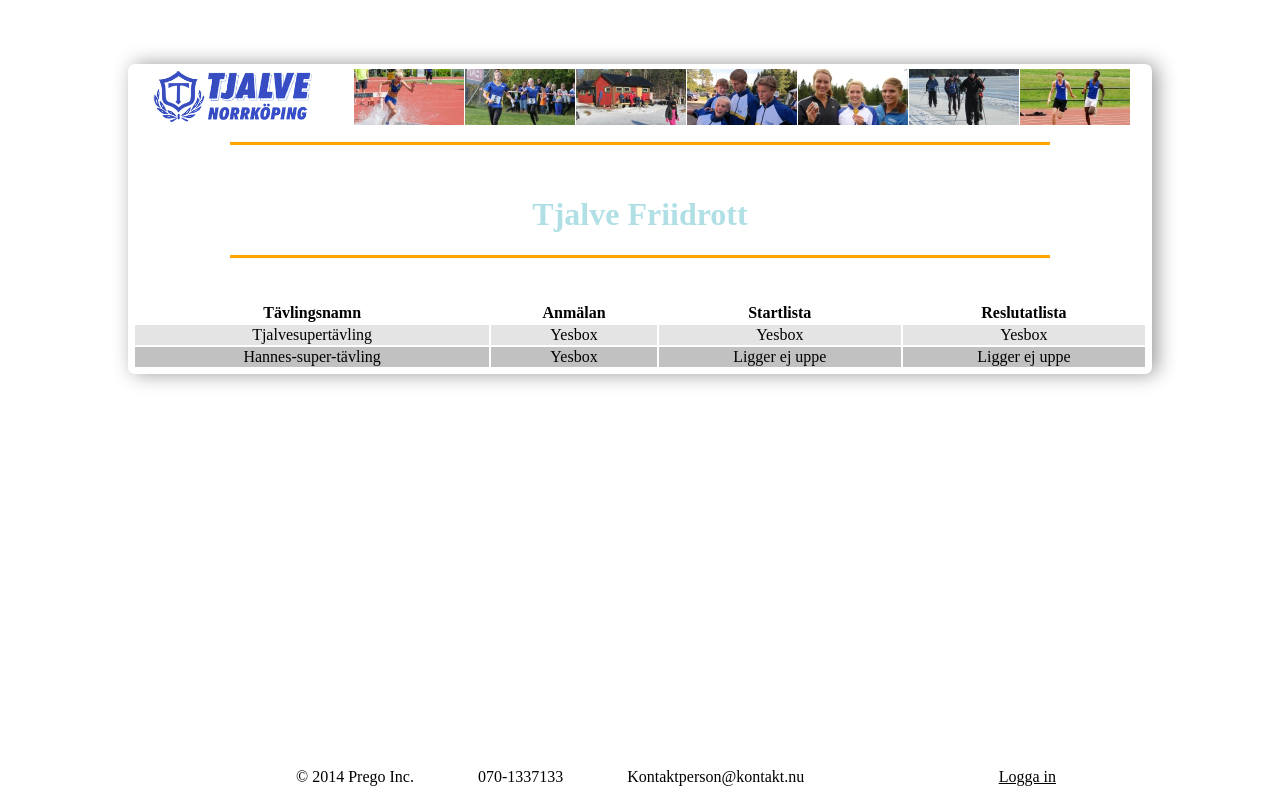
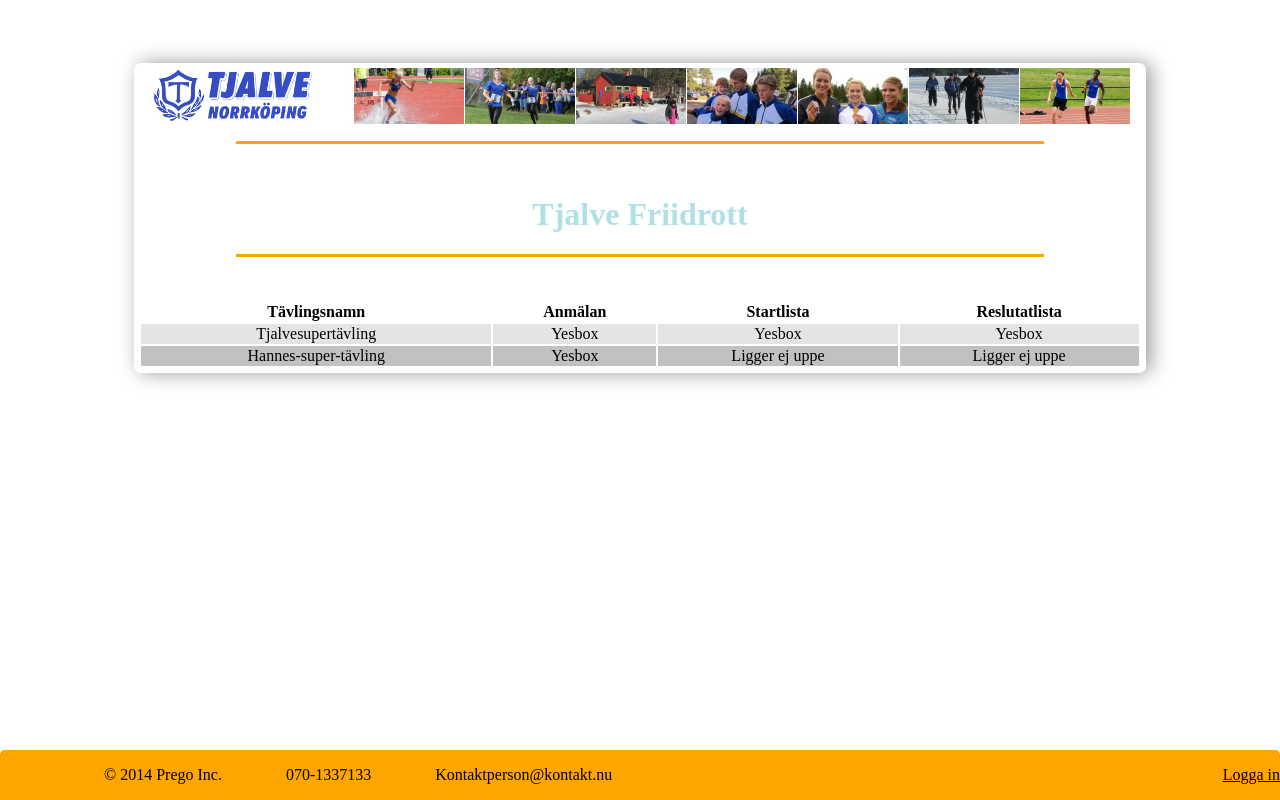
Before and after one commit to TeamPrego/Code, a PHP site: page / in a window 1280 px wide. Run offline with PHP 8.4, Linux system fonts and the light colour scheme.

Commit message:
Version 1.02
Första utkastet - med typ allt

```diff
--- a/tjalve/css/stylesheet.css
+++ b/tjalve/css/stylesheet.css
@@ -6,6 +6,12 @@
 }
 #innerBody
 {
+	background-color: white;
+
+	margin-right: 10%;
+	margin-left: 10%;
+	margin-top: 5%;
+
 	background-color: white;
 
 	/* outer shadows  (note the rgba is red, green, blue, alpha) */
@@ -27,11 +33,7 @@ hr
 }
 body
 {
-	background-color: white;
 
-	margin-right: 10%;
-	margin-left: 10%;
-	margin-top: 5%;
 }
 .firstTableList
 {
@@ -47,8 +49,7 @@ h1
 {
 	text-align: center;
 	color: powderblue;
-	font-family: andalus;
-	padding: 0;
+	font-family: Andalus;
 }
 #buttons{
 	text-align: center;
@@ -64,22 +65,21 @@ h1
 }
 
 .footer{
-	position:fixed;
-	left:0em;
-	bottom:0em;
-    height:3em;
 	width:100%;
-	background-color:white;
+	position:absolute;
+	bottom:0;
+	left:0;
+    border-top-left-radius: 5px;
+    border-top-right-radius: 5px;
+    background-color: orange;
 	font-family:Andalus;
 }
 
 .left-links{
-	margin-left: 12em;
 	float:left;
 }
 
 .right-links{
-	margin-right: 14em;
 	float:right;
 }
 
--- a/tjalve/templates/footer.php
+++ b/tjalve/templates/footer.php
@@ -1,6 +1,6 @@
 <!--Detta är en så kallad footar man-->
+		</div>
 		<div class="footer">
-
 			<script>
 				function login()
 				{
@@ -18,6 +18,5 @@
 		        <li><a href onclick ="login()">Logga in</a></li>
 			</ul>
 		</div>
-		</div>
 	</body>
 </html>
```
Lines whose indentation alone changed are shown as unchanged.
